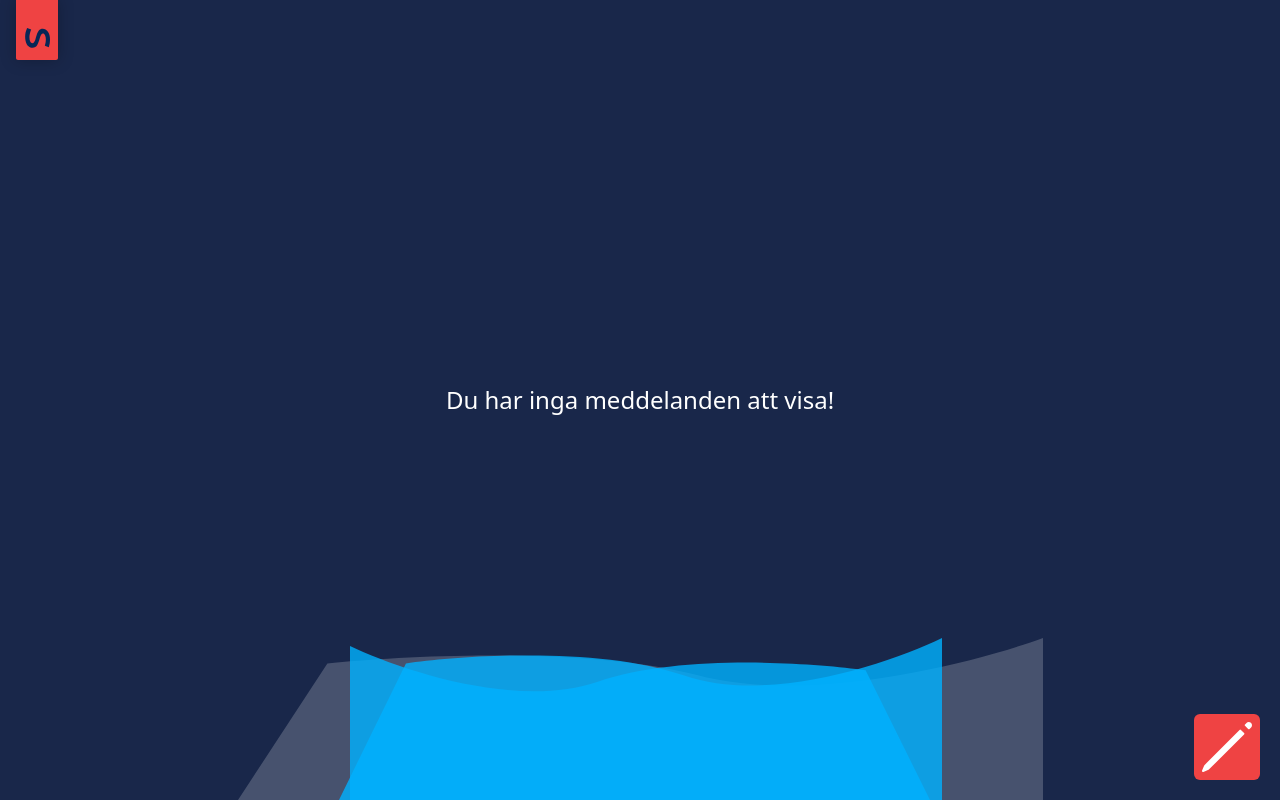
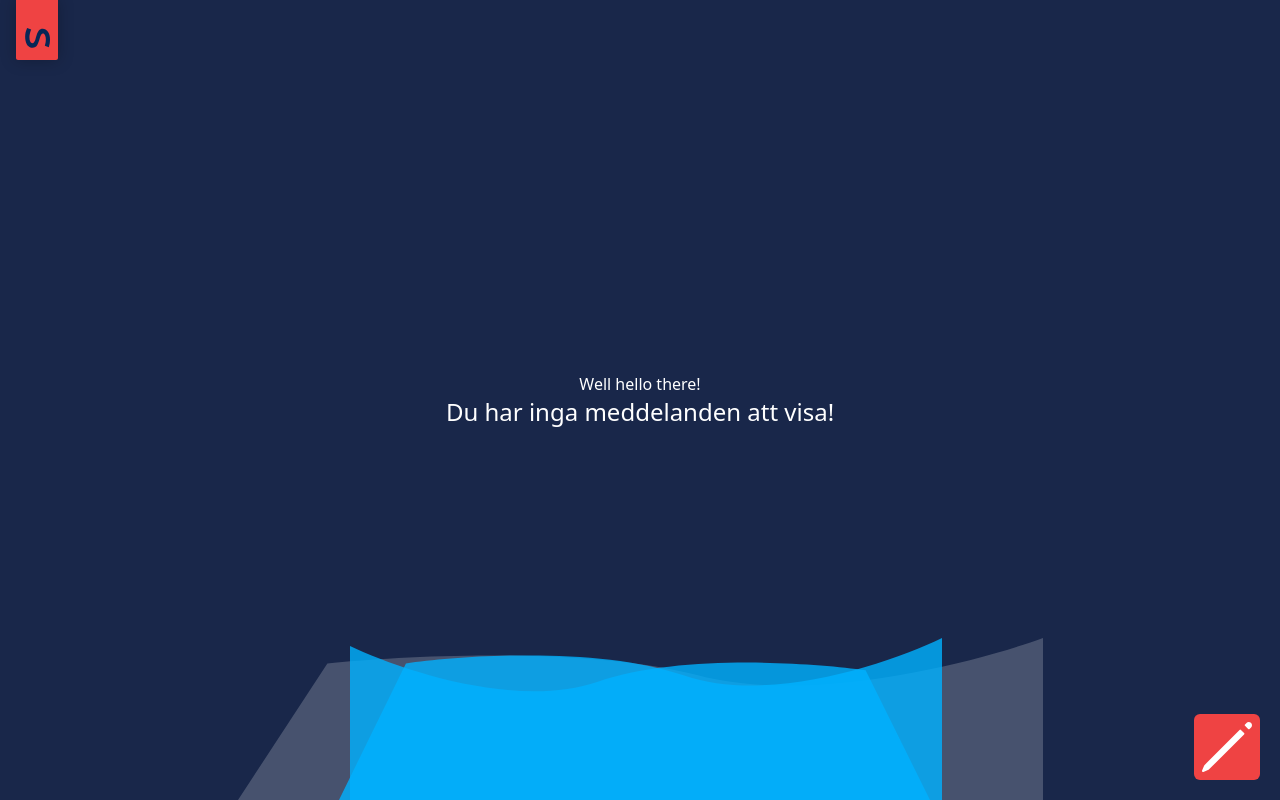
Before and after one commit to Jaerker/shui-client, a React (Vite) app: page / in a window 1280 px wide. Built offline with nearby package versions, Linux system fonts and the light colour scheme.

Commit message:
Added Mobx and messageStore

```diff
--- a/package.json
+++ b/package.json
@@ -10,6 +10,8 @@
     "preview": "vite preview"
   },
   "dependencies": {
+    "mobx": "^6.13.2",
+    "mobx-react-lite": "^4.0.7",
     "react": "^18.3.1",
     "react-dom": "^18.3.1"
   },
--- a/src/Components/Form/Form.tsx
+++ b/src/Components/Form/Form.tsx
@@ -1,8 +1,8 @@
 const Form = () => {
     return (
-        <div>
+        <article className='bg-app-bg'>
             Form
-        </div>
+        </article>
     );
 }
 
--- /dev/null
+++ b/src/Components/Message/Message.tsx
@@ -0,0 +1,21 @@
+import { useState } from "react";
+import MessageModel from '../../Models/MessageModel';
+type Props = {
+    message: MessageModel;
+    writable?: boolean;
+}
+
+const Message = (props: Props) => {
+    const {message, writable} = props;
+    const [editMode, setEditMode] = useState(writable);
+
+    return (
+
+        <div>
+            <h1>{message.text}</h1>
+            <p>{message.username}</p>
+        </div>
+    );
+}
+
+export default Message;
--- /dev/null
+++ b/src/Components/MessageBoard/MessageBoard.tsx
@@ -0,0 +1,23 @@
+import { useEffect, useState } from "react";
+
+
+const MessageBoard = () => {
+
+    const [messages, setMessages] = useState();
+
+    useEffect(() => {
+
+    }, [messages]);
+
+    return (<>
+        <section >
+                <h1 className='font-medium text-2xl text-center px-10' >Du har inga meddelanden att visa!</h1>
+
+                <div>
+                </div>
+        </section>
+
+        </>);
+}
+
+export default MessageBoard;
--- /dev/null
+++ b/src/Models/MessageModel.ts
@@ -0,0 +1,13 @@
+type MessageModel = {
+    id: string,
+    text: string;
+    username: string,
+    createdAt?: string,
+    updatedAt?: string,
+    dataBeforeUpdate?: {
+        username: string,
+        text: string
+    }
+}
+
+export default MessageModel;
--- a/src/Pages/App.tsx
+++ b/src/Pages/App.tsx
@@ -1,15 +1,18 @@
 import Footer from "../Components/Footer/Footer";
 import Header from "../Components/Header/Header"
+import MessageBoard from "../Components/MessageBoard/MessageBoard";
+import { useStore } from "../Stores/store";
 
 function App() {
+
+  const {messageStore} = useStore();
 
   return (
     <>
       <Header/>
       <section className='flex flex-col items-center justify-center h-dvh'>
-      <main>
-        <h1 className='font-medium text-2xl text-center px-10' >Du har inga meddelanden att visa!</h1>
-      </main>
+      <h1>{messageStore.title}</h1>
+      <MessageBoard />
     </section>
     <Footer />
 
--- /dev/null
+++ b/src/Stores/messageStore.ts
@@ -0,0 +1,16 @@
+import { action, makeObservable, observable } from "mobx";
+
+export default class MessageStore {
+    title = 'Well hello there!';
+
+    constructor() {
+        makeObservable(this, {
+            title: observable,
+            getMessages: action
+        })
+    }
+
+    getMessages = () => {
+
+    }
+}
--- /dev/null
+++ b/src/Stores/store.ts
@@ -0,0 +1,16 @@
+import { createContext, useContext } from "react";
+import MessageStore from "./messageStore";
+
+type Store = {
+    messageStore: MessageStore
+}
+
+export const store: Store = {
+    messageStore: new MessageStore()
+}
+
+export const StoreContext = createContext(store);
+
+export function useStore() {
+    return useContext(StoreContext);
+}
--- a/src/main.tsx
+++ b/src/main.tsx
@@ -2,9 +2,13 @@ import { StrictMode } from 'react'
 import { createRoot } from 'react-dom/client'
 import App from './Pages/App.tsx'
 import './index.css'
+import { StoreContext } from './Stores/store.ts'
+import { store } from './Stores/store';
 
 createRoot(document.getElementById('root')!).render(
   <StrictMode>
-    <App />
+    <StoreContext.Provider value={store}>
+      <App />
+    </StoreContext.Provider>
   </StrictMode>,
 )
```
Also changed, not shown: 1 other file (tests, documents, lock files or other folders).
